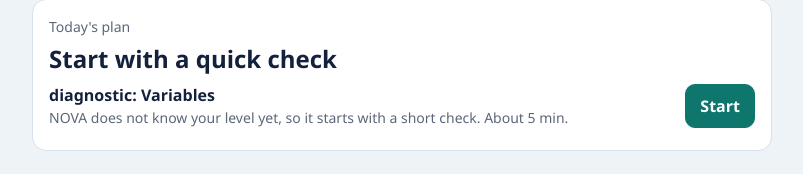
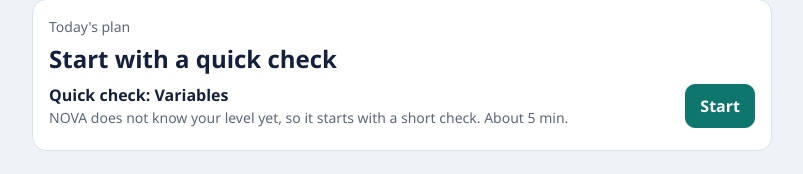
Before and after one commit to SSVP-debug/NOVA, a React (Vite) app: page / in a window 1280 px wide. Both pictures are taken after a click on the button "Start". Shown: the part 206-380 px from the top of the page, without its empty margins (238-1041 px from the left). Built offline with nearby package versions, Linux system fonts and the light colour scheme.

Commit message:
UI fixes

```diff
--- a/src/ui/screens/Ask.tsx
+++ b/src/ui/screens/Ask.tsx
@@ -26,8 +26,9 @@
         <h2 id="ask-heading" style={{ marginTop: 0 }}>Ask about a topic</h2>
         <p>Describe what is confusing. NOVA finds a topic in this lesson pack and answers with its verified lesson text.</p>
         <form onSubmit={submit}>
-          <label htmlFor="ask-question">What are you stuck on?</label>
+          <label className="field" htmlFor="ask-question">What are you stuck on?</label>
           <textarea
+            className="wide"
             id="ask-question"
             rows={3}
             value={question}
--- a/src/ui/screens/Home.tsx
+++ b/src/ui/screens/Home.tsx
@@ -1,6 +1,13 @@
 import { planToday, reviewSchedule } from '@/core/engine';
 import { useSession } from '@/app/session';
 import type { Route } from '../App';
+
+const STEP_LABEL: Record<string, string> = {
+  diagnostic: 'Quick check',
+  'fix-misconception': 'Fix a mistake',
+  review: 'Review',
+  'learn-new': 'Learn',
+};
 
 export function Home({ go }: { go: (r: Route) => void }) {
   const { services, learner } = useSession();
@@ -15,7 +22,7 @@
       <div className="card"><div className="mu">Today's plan</div><h2 style={{ margin: '4px 0' }}>{plan.headline}</h2>
         {plan.steps.map((s, i) => (
           <div className="row" key={i}>
-            <div style={{ flex: 1 }}><b>{s.kind.replace('-', ' ')}: {services.pack.concepts.find((c) => c.id === s.concept)?.title}</b><div className="mu">{s.reason} About {s.estMinutes} min.</div></div>
+            <div style={{ flex: 1 }}><b>{STEP_LABEL[s.kind] ?? s.kind}: {services.pack.concepts.find((c) => c.id === s.concept)?.title}</b><div className="mu">{s.reason} About {s.estMinutes} min.</div></div>
             <button className="pri" onClick={() => go(s.kind === 'diagnostic' ? { name: 'diagnostic' } : s.kind === 'learn-new' ? { name: 'learn', concept: s.concept } : { name: 'practice', concept: s.concept, focus: s.misconception })}>Start</button>
           </div>
         ))}
--- a/src/ui/screens/TeachBack.tsx
+++ b/src/ui/screens/TeachBack.tsx
@@ -34,8 +34,9 @@
       <section className="card" aria-labelledby="teach-back-heading">
         <h2 id="teach-back-heading" style={{ marginTop: 0 }}>Teach it back</h2>
         <p>Explain the topic in your own words. NOVA checks your explanation against the key ideas.</p>
-        <label htmlFor="teach-back-topic">Topic</label>
+        <label className="field" htmlFor="teach-back-topic">Topic</label>
         <select
+          className="wide"
           id="teach-back-topic"
           value={current.id}
           disabled={busy}
@@ -49,8 +50,9 @@
           {pack.concepts.map((item) => <option key={item.id} value={item.id}>{item.title}</option>)}
         </select>
         <form onSubmit={submit}>
-          <label htmlFor="teach-back-answer">Your explanation</label>
+          <label className="field" htmlFor="teach-back-answer">Your explanation</label>
           <textarea
+            className="wide"
             id="teach-back-answer"
             rows={5}
             value={answer}
--- a/src/ui/styles.css
+++ b/src/ui/styles.css
@@ -29,3 +29,6 @@
 html[data-contrast="high"] .box{border:2px solid currentColor}
 @media (prefers-reduced-motion:reduce){*{animation:none!important;transition:none!important}}
 .demo-slot:empty{display:none}
+
+label.field{display:block;margin:12px 0 6px;font-weight:600}
+.wide{display:block;width:100%;box-sizing:border-box}
```
Also changed, not shown: 2 other files (tests, documents, lock files or other folders).
